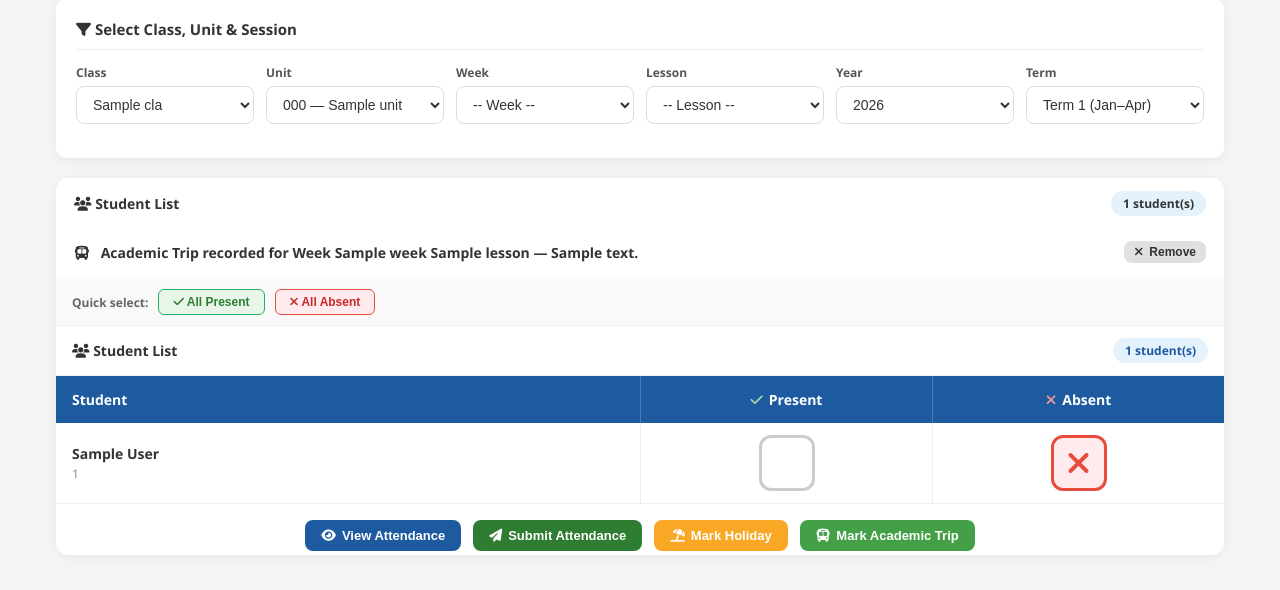
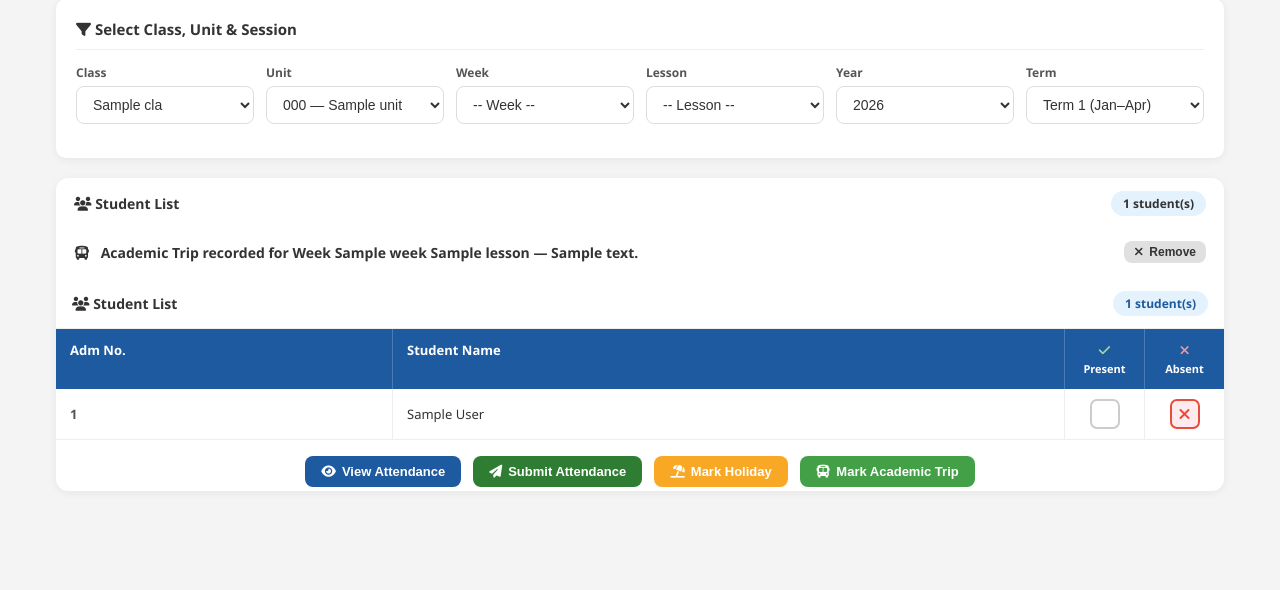
Before and after one commit to alexfreed254/MYRENDERPROJECT, a Flask app: template templates/lecturer/dashboard.html in a window 1280 px wide. Shown: the part 77-667 px from the top of the page. Run offline with Flask 3, Linux system fonts and the light colour scheme; the template is opened without the code that fills it: most values are stand-ins (such as "Sample title", 1, 10 or a date in 2020).

Commit message:
Attendance table: remove quick-select, split adm/name columns, 30px checkboxes

```diff
--- a/templates/lecturer/dashboard.html
+++ b/templates/lecturer/dashboard.html
@@ -48,8 +48,8 @@
     /* Custom checkbox */
     .att-checkbox-wrap { display: flex; align-items: center; justify-content: center; width: 100%; }
     .att-checkbox-wrap input[type="checkbox"] { display: none; }
-    .att-checkbox-label { width: 56px; height: 56px; border: 3px solid #ccc; border-radius: 12px; display: flex; align-items: center; justify-content: center; cursor: pointer; transition: all .2s; background: #fff; }
-    .att-checkbox-label i { font-size: 32px; opacity: 0; transition: opacity .2s; }
+    .att-checkbox-label { width: 30px; height: 30px; border: 2.5px solid #ccc; border-radius: 7px; display: flex; align-items: center; justify-content: center; cursor: pointer; transition: all .2s; background: #fff; }
+    .att-checkbox-label i { font-size: 16px; opacity: 0; transition: opacity .2s; }
 
     /* Present checkbox */
     .att-checkbox-wrap.present input:checked + .att-checkbox-label { border-color: #27ae60; background: #e8f5e9; }
@@ -64,10 +64,10 @@
     .student-count-badge { background: #e3f2fd; color: #1e5a9f; padding: 4px 12px; border-radius: 20px; font-size: 12px; font-weight: 700; float: right; }
 
     @media (max-width: 768px) {
-      .att-table-header { font-size: 14px; padding: 12px 14px; }
-      .att-checkbox-label { width: 48px; height: 48px; }
-      .att-checkbox-label i { font-size: 26px; }
-      .att-cell { padding: 12px; }
+      .att-table-header { font-size: 13px; padding: 10px 12px; }
+      .att-checkbox-label { width: 28px; height: 28px; }
+      .att-checkbox-label i { font-size: 14px; }
+      .att-cell { padding: 8px; }
     }
   </style>
 </head>
@@ -192,18 +192,7 @@
     {% endif %}
 
     {% if students_list %}
-    <!-- Quick select bar -->
-    <div style="padding:10px 16px;background:#f9f9f9;border-bottom:1px solid #eee;display:flex;gap:10px;align-items:center;flex-wrap:wrap;">
-      <span style="font-size:12px;color:#666;font-weight:600;">Quick select:</span>
-      <button type="button" onclick="markAll('present')"
-        style="padding:5px 14px;background:#e8f5e9;color:#2e7d32;border:1.5px solid #27ae60;border-radius:6px;font-size:12px;font-weight:700;cursor:pointer;">
-        <i class="fas fa-check"></i> All Present
-      </button>
-      <button type="button" onclick="markAll('absent')"
-        style="padding:5px 14px;background:#ffebee;color:#c62828;border:1.5px solid #e74c3c;border-radius:6px;font-size:12px;font-weight:700;cursor:pointer;">
-        <i class="fas fa-times"></i> All Absent
-      </button>
-    </div>
+    <!-- no quick-select bar -->
     {% endif %}
 
     {% if not students_list %}
@@ -222,29 +211,34 @@
     </div>
 
     <!-- Column headers -->
-    <div style="display:grid;grid-template-columns:2fr 1fr 1fr;background:#1e5a9f;color:#fff;font-weight:700;font-size:14px;">
-      <div style="padding:14px 16px;">Student</div>
-      <div style="padding:14px 16px;text-align:center;border-left:1px solid rgba(255,255,255,.2);">
-        <i class="fas fa-check" style="color:#a5d6a7;margin-right:6px;"></i>Present
+    <div style="display:grid;grid-template-columns:1fr 2fr 80px 80px;background:#1e5a9f;color:#fff;font-weight:700;font-size:13px;">
+      <div style="padding:12px 14px;">Adm No.</div>
+      <div style="padding:12px 14px;border-left:1px solid rgba(255,255,255,.2);">Student Name</div>
+      <div style="padding:12px 8px;text-align:center;border-left:1px solid rgba(255,255,255,.2);">
+        <i class="fas fa-check" style="color:#a5d6a7;"></i><br><span style="font-size:11px;">Present</span>
       </div>
-      <div style="padding:14px 16px;text-align:center;border-left:1px solid rgba(255,255,255,.2);">
-        <i class="fas fa-times" style="color:#ef9a9a;margin-right:6px;"></i>Absent
+      <div style="padding:12px 8px;text-align:center;border-left:1px solid rgba(255,255,255,.2);">
+        <i class="fas fa-times" style="color:#ef9a9a;"></i><br><span style="font-size:11px;">Absent</span>
       </div>
     </div>
 
     <!-- Student rows -->
     {% for s in students_list %}
-    <div style="display:grid;grid-template-columns:2fr 1fr 1fr;border-bottom:1px solid #eee;background:#fff;transition:background .15s;"
+    <div style="display:grid;grid-template-columns:1fr 2fr 80px 80px;border-bottom:1px solid #eee;background:#fff;transition:background .15s;"
          onmouseover="this.style.background='#f8fbff'" onmouseout="this.style.background='#fff'">
 
-      <!-- Student info -->
-      <div style="padding:14px 16px;display:flex;flex-direction:column;justify-content:center;">
-        <span style="font-weight:600;font-size:14px;color:#333;">{{ s.full_name }}</span>
-        <span style="font-size:12px;color:#888;margin-top:2px;">{{ s.admission_number }}</span>
+      <!-- Admission number -->
+      <div style="padding:12px 14px;display:flex;align-items:center;font-weight:600;font-size:13px;color:#555;">
+        {{ s.admission_number }}
+      </div>
+
+      <!-- Student name -->
+      <div style="padding:12px 14px;display:flex;align-items:center;font-size:13px;color:#333;border-left:1px solid #eee;">
+        {{ s.full_name }}
       </div>
 
       <!-- Present checkbox -->
-      <div style="padding:12px;display:flex;align-items:center;justify-content:center;border-left:1px solid #eee;cursor:pointer;"
+      <div style="padding:10px 8px;display:flex;align-items:center;justify-content:center;border-left:1px solid #eee;cursor:pointer;"
            onclick="toggleCheckbox({{ s.id }}, 'present')">
         <div class="att-checkbox-wrap present">
           <input type="checkbox" id="present_{{ s.id }}" data-student-id="{{ s.id }}">
@@ -255,7 +249,7 @@
       </div>
 
       <!-- Absent checkbox (checked by default) -->
-      <div style="padding:12px;display:flex;align-items:center;justify-content:center;border-left:1px solid #eee;cursor:pointer;"
+      <div style="padding:10px 8px;display:flex;align-items:center;justify-content:center;border-left:1px solid #eee;cursor:pointer;"
            onclick="toggleCheckbox({{ s.id }}, 'absent')">
         <div class="att-checkbox-wrap absent">
           <input type="checkbox" id="absent_{{ s.id }}" data-student-id="{{ s.id }}" checked>
```
